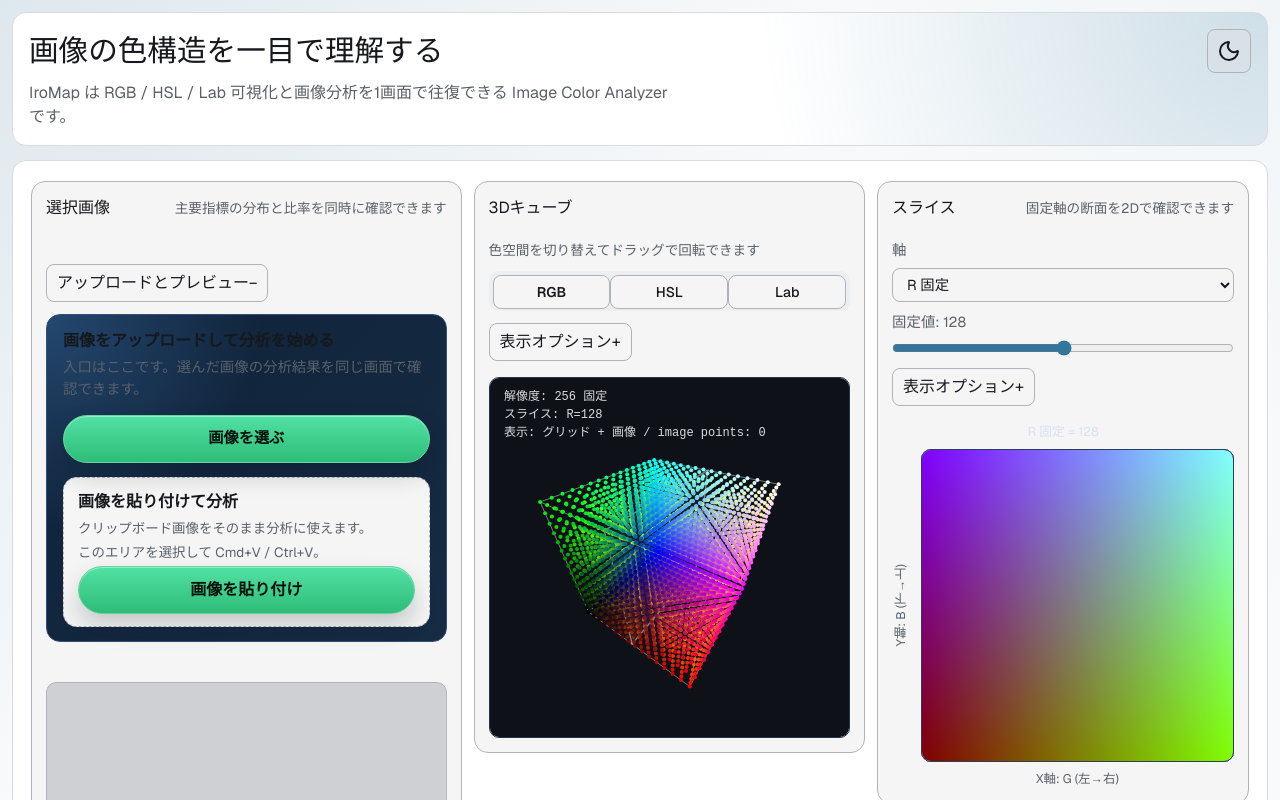
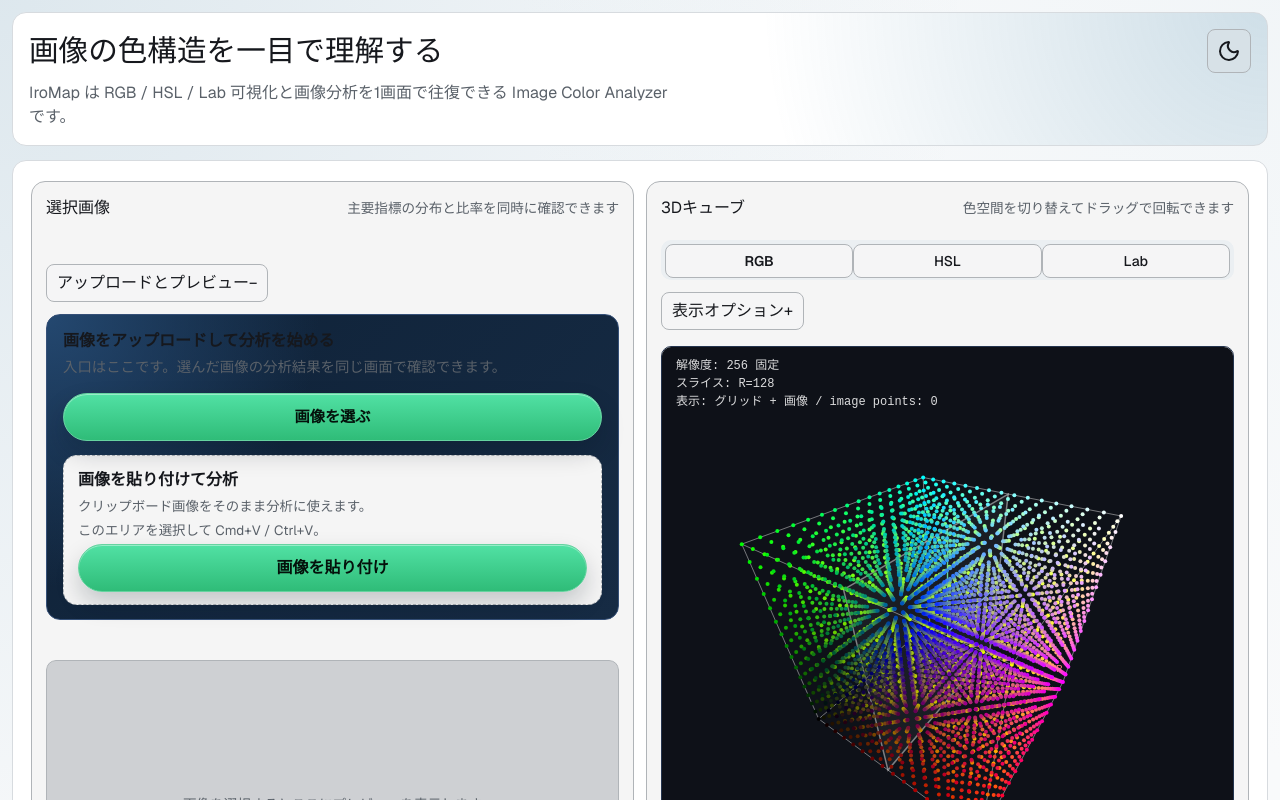
Before and after one commit to Shunkicreate/IroMap, a Next.js app in the folder web/: page / in a window 1280 px wide. Shown: the top 800 px of the page. Built offline with nearby package versions, Linux system fonts and the light colour scheme.

Commit message:
Simplify workbench column breakpoints

```diff
--- a/web/src/app/globals.css
+++ b/web/src/app/globals.css
@@ -1384,13 +1384,6 @@
     grid-template-columns: minmax(0, 1.55fr) minmax(22rem, 1fr);
   }
 
-  .workbenchInteractiveGrid {
-    grid-template-columns: minmax(0, 1.1fr) minmax(0, 1fr) minmax(0, 0.95fr);
-    grid-template-areas:
-      "preview cube slice"
-      "metrics . slice";
-  }
-
   .photoAnalysisOverviewGrid {
     grid-template-columns: repeat(3, minmax(0, 1fr));
     align-items: start;
```
Also changed, not shown: 1 other file (tests, documents, lock files or other folders).
